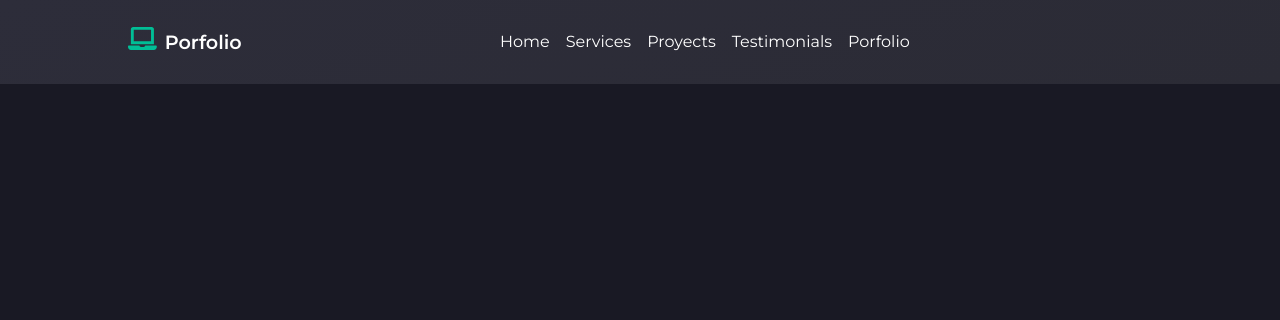
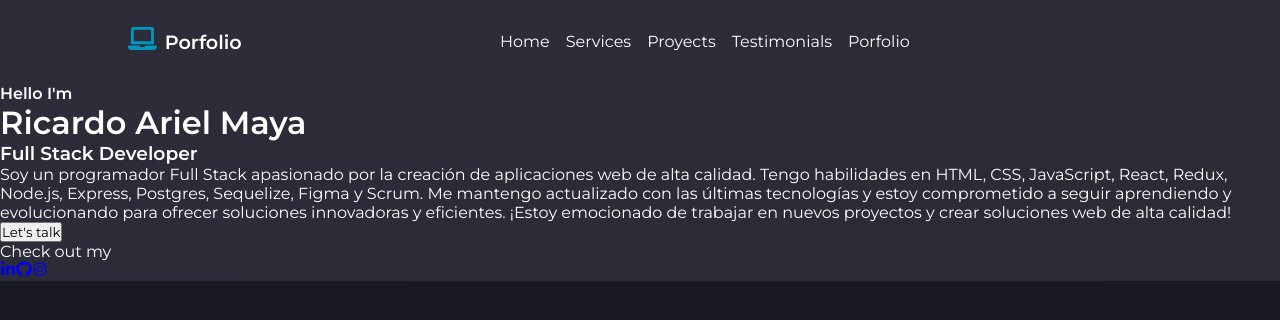
Before and after one commit to Rickymayita/myporfolio, a React (Create React App) app: page / in a window 1280 px wide. Shown: the top 320 px of the page. Built offline with nearby package versions, Linux system fonts and the light colour scheme.

Commit message:
ProfComponent

```diff
--- a/src/App.js
+++ b/src/App.js
@@ -1,11 +1,13 @@
 import styled from "styled-components";
 import Header from "./components/Banner/Header";
+import ProfComponent from "./components/Banner/ProfComponent";
 
 function App() {
   return (
     <Container>
       <Banner>
         <Header />
+        <ProfComponent />
       </Banner>
     </Container>
   );
--- a/src/components/Banner/Header.jsx
+++ b/src/components/Banner/Header.jsx
@@ -7,7 +7,7 @@ const Header = () => {
     return (
         <Container bar={bar}>
             <Logo>
-                <span className='green'><FaLaptop /></span>
+                <span className='blue'><FaLaptop /></span>
                 <h1>Porfolio</h1>
             </Logo>
             <Nav>
--- /dev/null
+++ b/src/components/Banner/ProfComponent.jsx
@@ -0,0 +1,33 @@
+import React from 'react'
+import styled from 'styled-components'
+import { FaLinkedinIn } from 'react-icons/fa'
+import { FaGithub } from 'react-icons/fa'
+import { AiOutlineInstagram } from 'react-icons/ai'
+
+const ProfComponent = () => {
+  return (
+    <Container>
+        <Texts>
+            <h4>Hello <span >I'm</span></h4>
+            <h1>Ricardo Ariel Maya</h1>
+            <h3>Full Stack Developer</h3>
+            <p>Soy un programador Full Stack apasionado por la creación de aplicaciones web de alta calidad. Tengo habilidades en HTML, CSS, JavaScript, React, Redux, Node.js, Express, Postgres, Sequelize, Figma y Scrum. Me mantengo actualizado con las últimas tecnologías y estoy comprometido a seguir aprendiendo y evolucionando para ofrecer soluciones innovadoras y eficientes. ¡Estoy emocionado de trabajar en nuevos proyectos y crear soluciones web de alta calidad!</p>
+            <button>Let's talk</button>
+            <Social>
+                <p>Check out my</p>
+                <div className='social-icons'>
+                    <span><a href="#"><FaLinkedinIn /></a></span>
+                    <span><a href="#"><FaGithub /></a></span>
+                    <span><a href="#"><AiOutlineInstagram /></a></span>
+                </div>
+            </Social>
+        </Texts>
+    </Container>
+  )
+}
+
+export default ProfComponent
+
+const Container = styled.div``
+const Texts = styled.div``
+const Social = styled.div``
--- a/src/index.css
+++ b/src/index.css
@@ -37,6 +37,6 @@ html {
   --tab-width: 90%;
   --phone-width: 100%;
 }
-.green{
-  color: #01be96;
+.blue{
+  color: #0196be;
 }
```
